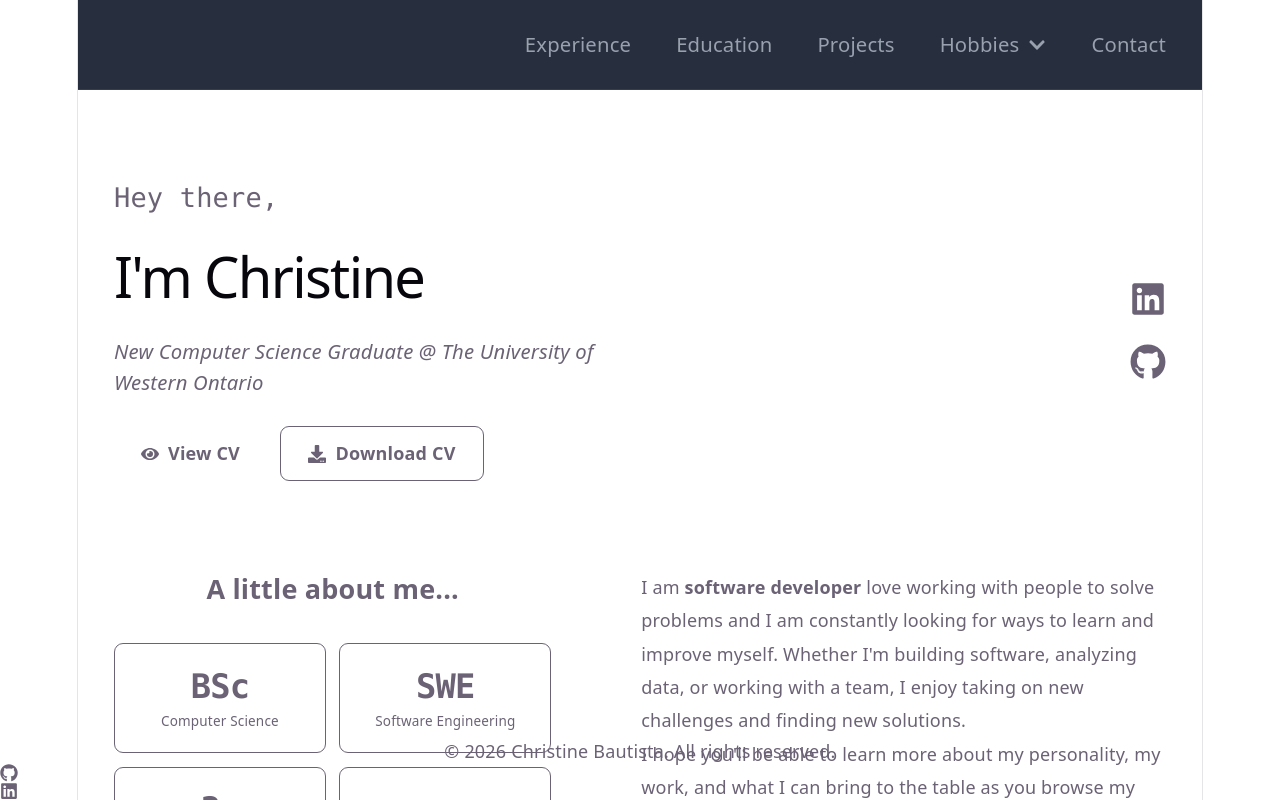
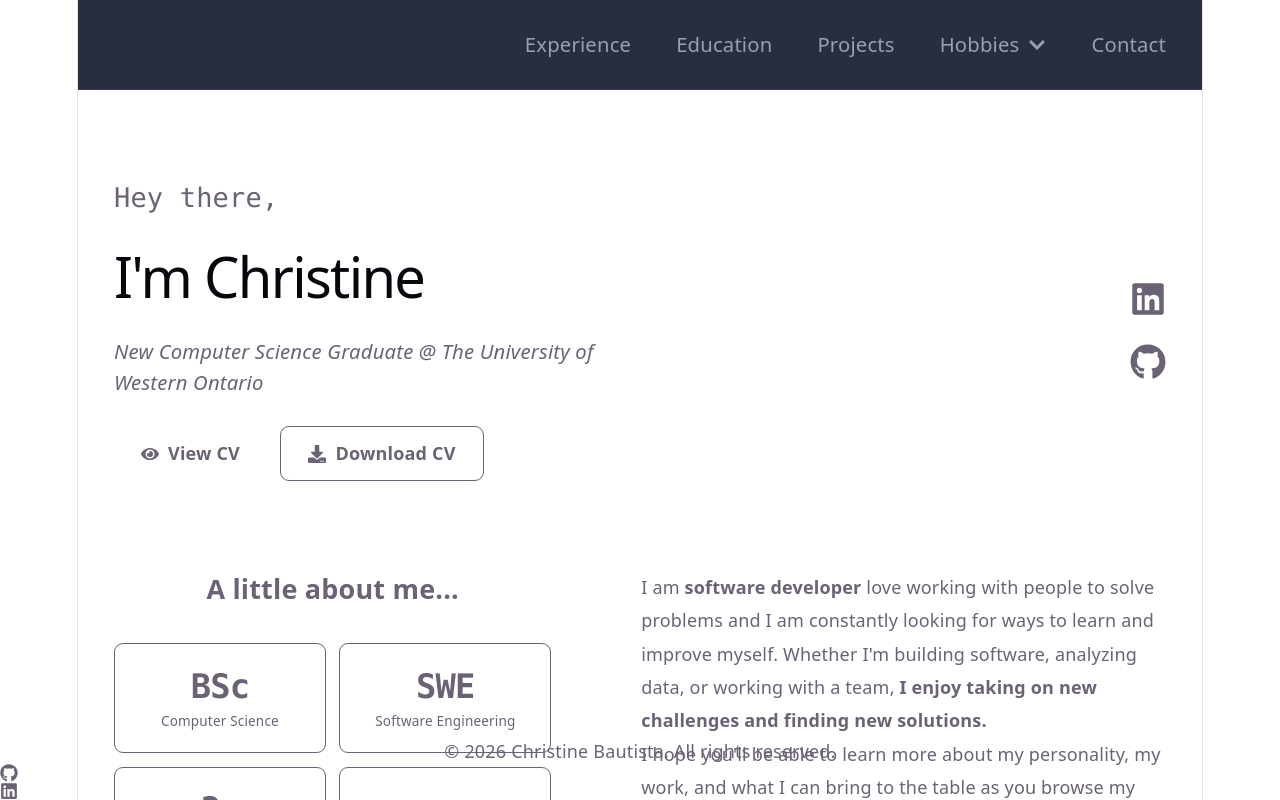
Before and after one commit to Cr1py/Cr1py.github.io, a React (Vite) app: page / in a window 1280 px wide. Shown: the top 800 px of the page. Built offline with nearby package versions, Linux system fonts and the light colour scheme.

Commit message:
added bolding to short statement in about me text

```diff
--- a/src/components/sections/AboutMeSection.tsx
+++ b/src/components/sections/AboutMeSection.tsx
@@ -100,7 +100,7 @@ const AboutMeSection = () => {
           >
             <p className="text-sm sm:text-base text-left text-ele-text-light/70 leading-[1.85] mb-6 whitespace-pre-line">
               I am <span className="font-bold">software developer</span> love working with people to solve problems and I am constantly looking for ways to learn and improve myself.
-              Whether I'm building software, analyzing data, or working with a team, I enjoy taking on new challenges and finding new solutions. {"\n"}
+              Whether I'm building software, analyzing data, or working with a team, <span className="font-bold">I enjoy taking on new challenges and finding new solutions.</span> {"\n"}
               I hope you'll be able to learn more about my personality, my work, and what I can bring to the table as you browse my website. Thanks for stopping by!
             </p>
 
```
